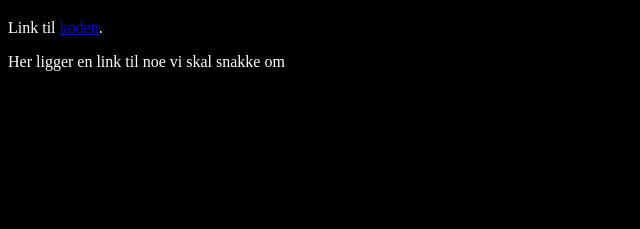
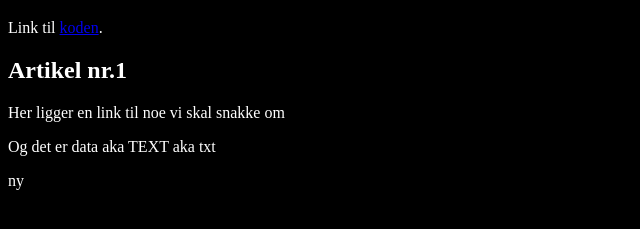
Before and after one commit to dynnamitt/dynnamitt.github.io, a plain HTML site: page index.html in a window 1280 px wide. Shown: the part 61-290 px from the top of the page, without its empty margins (0-640 px from the left). Drawn offline with Linux system fonts and the light colour scheme.

Commit message:
Update index.html

```diff
--- a/index.html
+++ b/index.html
@@ -13,6 +13,12 @@
     <a href="//github.com/dynnamitt/dynnamitt.github.io">koden</a>.
 </header>
 <article>
+    <h1>Artikel nr.1</h1>
     <p>
         Her ligger en link til noe vi skal snakke om
+    <p>
+        Og det er data aka TEXT aka txt
+    <article>
+        ny
+    </article>
 </article>
```
